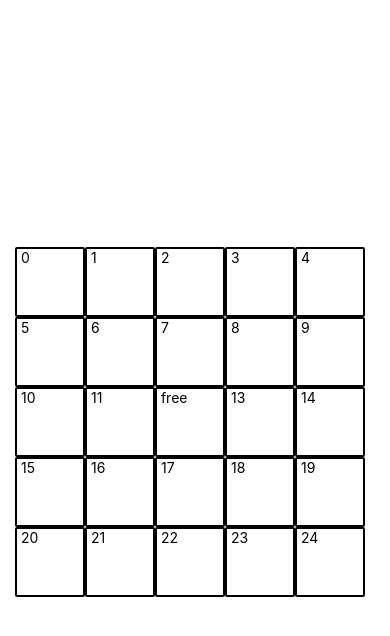
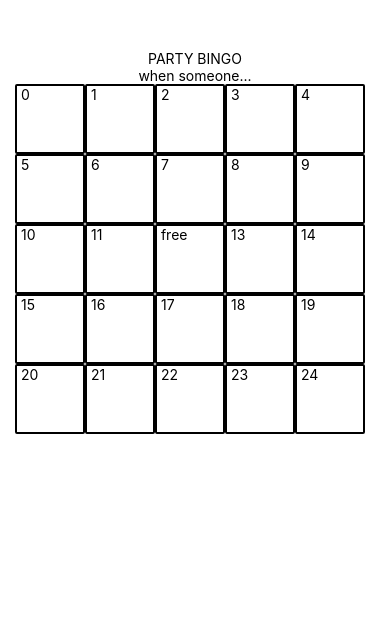
Before and after one commit to mehsieh89/partyBingo, a React Native app: screen / in a window 390 px wide. Shown: the top 636 px of the page. Built offline with nearby package versions, Linux system fonts and the light colour scheme.

Commit message:
populating options for bingo grid

```diff
--- a/App.js
+++ b/App.js
@@ -5,18 +5,22 @@ import { StyleSheet, Text, View } from 'react-native';
 export default class App extends React.Component {
   render() {
     return (
-      <View style={styles.container}>
-        <BingoBoard/>
+      <View>
+        <View style={styles.title}>
+          <Text> PARTY BINGO </Text>
+          <Text> when someone... </Text>
+        </View>
+        <View>
+          <BingoBoard/>
+        </View>
       </View>
     );
   }
 }
 
 const styles = StyleSheet.create({
-  container: {
-    flex: 1,
-    flexDirection: 'row',
-    backgroundColor: '#fff',
+  title: {
+    marginTop: 50,
     alignItems: 'center',
     justifyContent: 'center',
   },
--- a/components/bingoBoard.js
+++ b/components/bingoBoard.js
@@ -1,4 +1,5 @@
 import React from 'react';
+import options from './options.js';
 import { Text, View, StyleSheet } from 'react-native';
 
 export default class BingoBoard extends React.Component {
--- /dev/null
+++ b/components/options.js
@@ -0,0 +1,10 @@
+export const options = ["spills a drink", "complains about their work",
+"gets lost", "is way too thirsty", "starts yelling", "passes out", "breaks an object",
+"loses a belonging", "dabs", "starts throwing hand signs", "starts having munchies",
+"calls for a round of shots", "starts singing", "starts dancing", "starts throwing up",
+"says to quiet down", "starts making out with someone else", "starts crying",
+"has a new best friend", "starts stripping", "is having a deep talk", "taking selfies",
+"trips and falls",
+]
+
+//23
```
